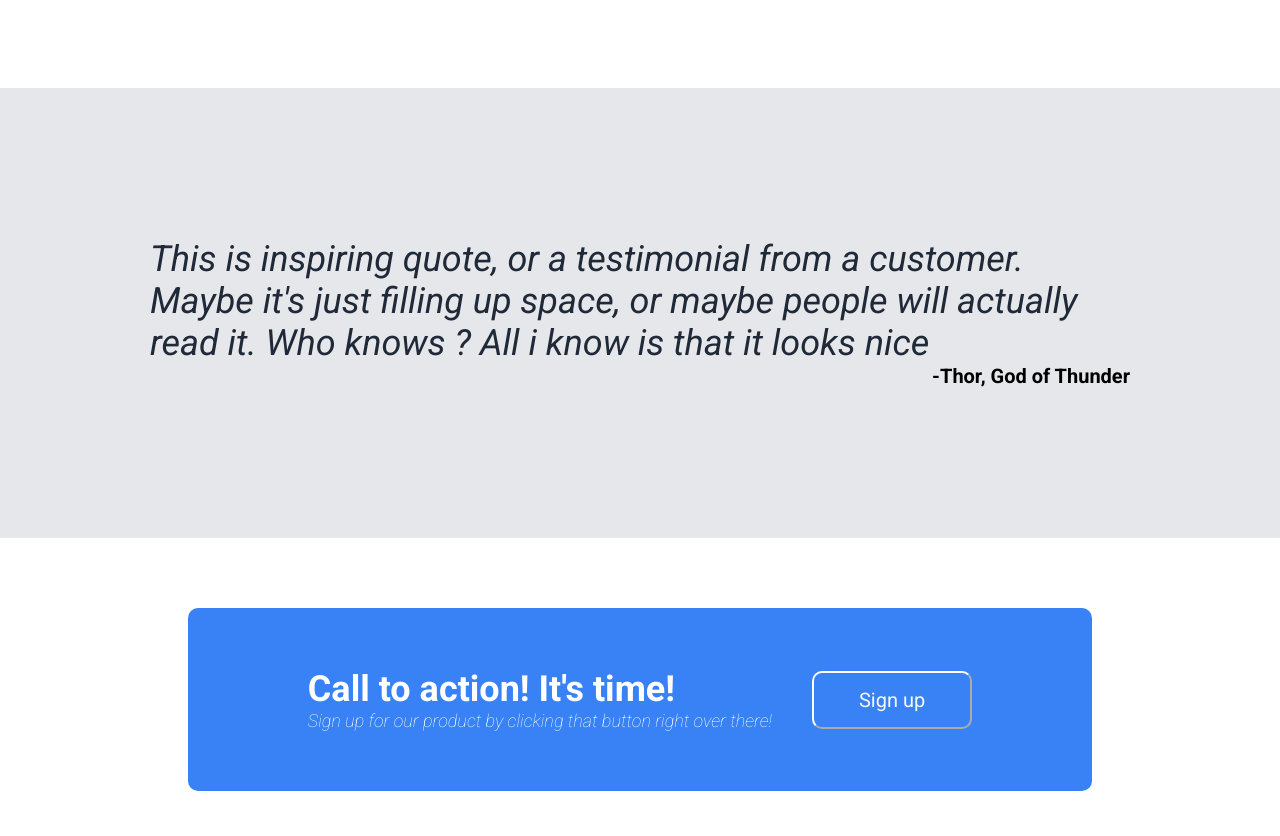
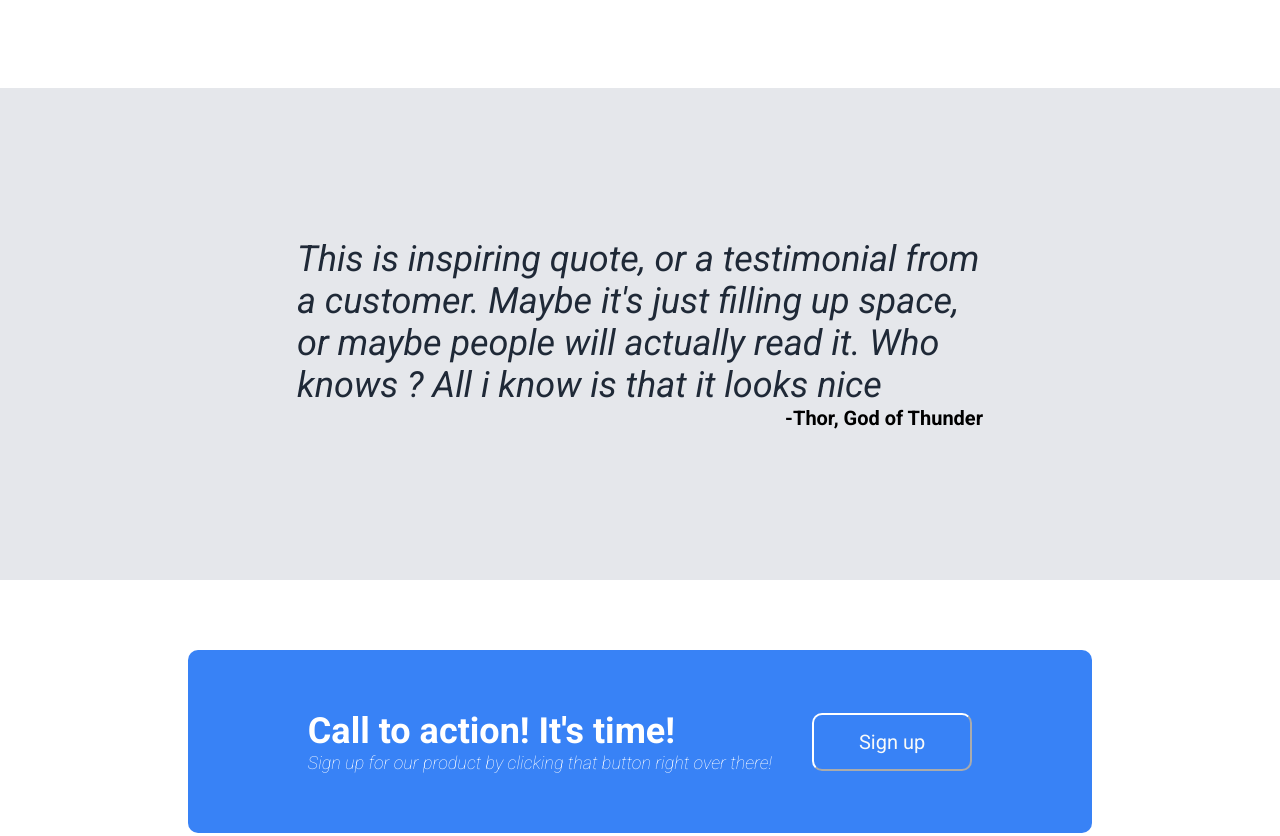
Before and after one commit to Adrian-Oz/Project-LandingPage, a plain HTML site: page index.html in a window 1280 px wide. Shown: the part 859-1695 px from the top of the page. Drawn offline with Linux system fonts and the light colour scheme.

Commit message:
Adjust width of quote and call elements

```diff
--- a/index.html
+++ b/index.html
@@ -64,6 +64,7 @@
       </div>
     </div>
     <div class="quote">
+      <div class="quote__container">
       <div class="quote__main">
         This is inspiring quote, or a testimonial from a customer. Maybe it's
         just filling up space, or maybe people will actually read it. Who knows
@@ -71,6 +72,7 @@
       </div>
       <div class="quote__author">-Thor, God of Thunder</div>
     </div>
+  </div>
     <div class="call">
       <div class="call__card">
         <div id="info">
--- a/style.css
+++ b/style.css
@@ -144,12 +144,25 @@ ul {
     display: flex;
     flex-direction: column;
     padding: 150px;
-    /* align-items: center; */
+    align-items: center;
     /* padding-left: 140px; */
     font-family: system-ui, -apple-system, BlinkMacSystemFont, 'Segoe UI', Roboto, Oxygen, Ubuntu, Cantarell, 'Open Sans', 'Helvetica Neue', sans-serif;
     background-color: #e5e7eb ;
+
+}
+.quote__container{
+    /* border: 1px solid black; */
+    display: flex;
+    flex-direction: column;
+    max-width: 70%;
+    /* align-items: center; */
+
 }
 .quote__main{
+
+    display: flex;
+    /* flex-shrink: 0; */
+    /* max-width: 60%; */
     /* font: 36px light italic #1f2937; */
     font-style: italic;
     font-size: 36px;
@@ -161,7 +174,6 @@ ul {
 }
 .quote__author{
     display: flex;
-    flex: 1;
     /* border: 1px solid black; */
     justify-content: end;
     font-weight: bold;
@@ -187,7 +199,7 @@ ul {
     color: white;
     align-items: center;
     justify-content: space-between;
-    min-width: 65%;
+    min-width: 60%;
     /* border: rebeccapurple 2px solid; */
 
 
```
